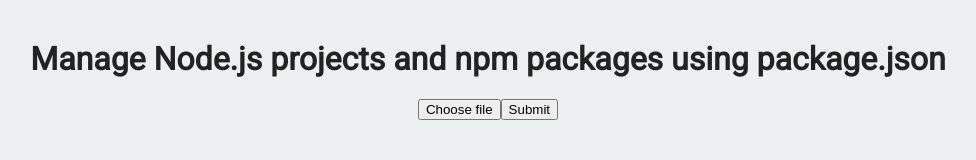
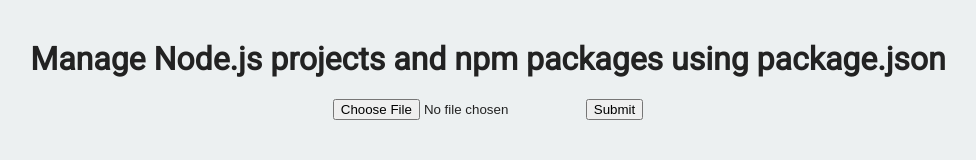
Before and after one commit to jvallexm/fcc-metadata-microservice, a website: page views/index.html in a window 1280 px wide. Shown: the whole page, without its empty margins (152-1128 px from the left). Drawn offline with Linux system fonts and the light colour scheme.

Commit message:
Checkpoint

```diff
--- a/views/index.html
+++ b/views/index.html
@@ -12,7 +12,7 @@
       <div class="container">
          <h1>Manage Node.js projects and npm packages using package.json</h1>
          <form>
-           <button>Choose file</button><button>Submit</button>
+           <input type="file"/><button>Submit</button>
          </form>
       </div>
    </body>
```
